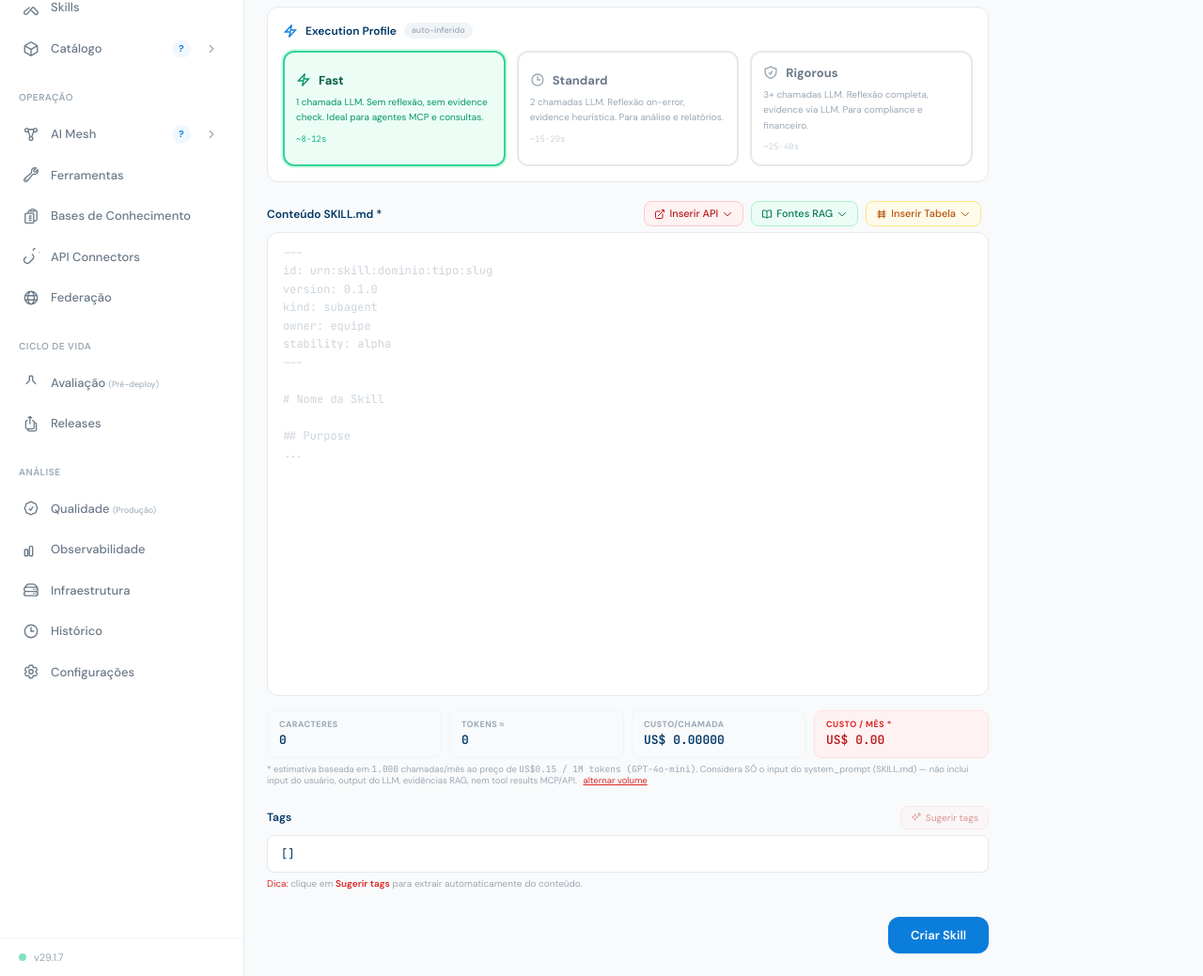
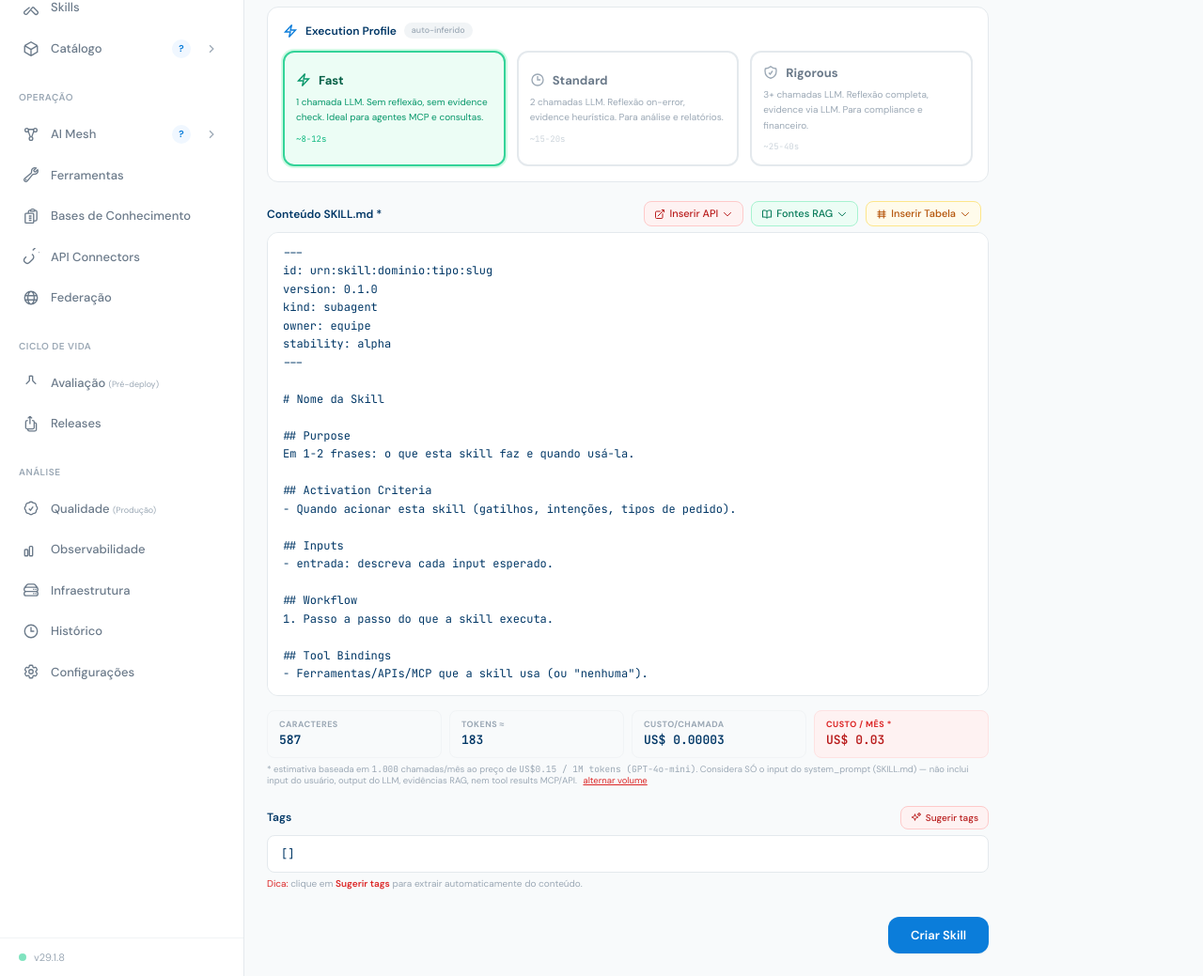
Before and after one commit to sergiogaiotto/agente-inteligencia, a FastAPI app: template app/templates/pages/skill_form.html in a window 1280 px wide. Shown: the part 206-1245 px from the top of the page at 94% size. Run offline with FastAPI, Linux system fonts and the light colour scheme; the template is opened without the code that fills it: most values are stand-ins (such as "Sample title", 1, 10 or a date in 2020); data that the repository does not hold is empty; parts of the project's set-up code (start-up, migrations or seed data) failed here and were passed over; some libraries are stand-ins or nearby versions.

Commit message:
fix(skills): editor de nova skill abre com scaffold das 7 seções obrigatórias (29.1.8) (#536)
Antes, /skills/new abria com raw_content vazio (load() só semeava conteúdo em
modo edição) — o único "template" era o placeholder cosmético do textarea, que
listava apenas ## Purpose. O parser (app/skill_parser/parser.REQUIRED_SECTIONS)
exige 7 seções (Purpose, Activation Criteria, Inputs, Workflow, Tool Bindings,
Output Contract, Failure Modes), então o usuário só descobria as faltantes ao
clicar em Validar.

Agora load() semeia um scaffold (novo método _newSkillScaffold()) com frontmatter
+ # Nome da Skill + as 7 seções na ordem de REQUIRED_SECTIONS, cada uma com uma
linha-guia. Guard !raw_content não sobrescreve (o wizard de IA regera depois).

Teste: tests/test_skill_scaffold.py extrai o scaffold do template e (a) guarda a
sincronia com REQUIRED_SECTIONS e (b) prova que parse_skill_md() não dispara
'Seção obrigatória ausente'. 2 passed.

Achado F4 do teste E2E "Órbita".

Co-authored-by: Claude Opus 4.8 <noreply@anthropic.com>

```diff
--- a/app/core/version.py
+++ b/app/core/version.py
@@ -20,4 +20,4 @@ por PR). NÃO confundir com a versão de spec/API ("2.0.0" em ``main.py``), que
 outra coisa.
 """
 
-APP_VERSION = "29.1.7"
+APP_VERSION = "29.1.8"
--- a/app/templates/pages/skill_form.html
+++ b/app/templates/pages/skill_form.html
@@ -1967,6 +1967,13 @@ ${outMap}`;
                         this._normalizeEvidencePolicyHumanReadable();
                     }
                 } catch(e) { showToast('Erro ao carregar skill', 'error'); }
+            } else if (!this.form.raw_content) {
+                // Novo skill: pré-preenche um scaffold com TODAS as seções
+                // obrigatórias (fonte da verdade: app/skill_parser/parser.py
+                // REQUIRED_SECTIONS) para o usuário não descobrir as faltantes
+                // só ao clicar em Validar. Guard !raw_content evita sobrescrever;
+                // o wizard de IA regera raw_content depois, se acionado.
+                this.form.raw_content = this._newSkillScaffold();
             }
 
             const mcpParam = new URLSearchParams(window.location.search).get('mcp');
@@ -1979,6 +1986,46 @@ ${outMap}`;
                     showToast('MCP "' + tool.name + '" selecionado — descreva a skill e gere');
                 }
             }
+        },
+
+        // Scaffold pré-preenchido ao criar nova skill: as 7 seções OBRIGATÓRIAS
+        // na ordem de app/skill_parser/parser.REQUIRED_SECTIONS, cada uma com uma
+        // linha-guia. Deixa a validação (POST /api/v1/skills/parse) verde de
+        // saída, em vez de o usuário só descobrir as faltantes ao Validar.
+        _newSkillScaffold() {
+            return [
+                '---',
+                'id: urn:skill:dominio:tipo:slug',
+                'version: 0.1.0',
+                'kind: subagent',
+                'owner: equipe',
+                'stability: alpha',
+                '---',
+                '',
+                '# Nome da Skill',
+                '',
+                '## Purpose',
+                'Em 1-2 frases: o que esta skill faz e quando usá-la.',
+                '',
+                '## Activation Criteria',
+                '- Quando acionar esta skill (gatilhos, intenções, tipos de pedido).',
+                '',
+                '## Inputs',
+                '- entrada: descreva cada input esperado.',
+                '',
+                '## Workflow',
+                '1. Passo a passo do que a skill executa.',
+                '',
+                '## Tool Bindings',
+                '- Ferramentas/APIs/MCP que a skill usa (ou "nenhuma").',
+                '',
+                '## Output Contract',
+                '- Formato e conteúdo da resposta esperada.',
+                '',
+                '## Failure Modes',
+                '- O que fazer sem dado, em erro, ou fora do escopo.',
+                '',
+            ].join('\n');
         },
 
         _parseOps(ops) {
```
Also changed, not shown: tests/test_skill_scaffold.py (added, +46 -0 lines).
